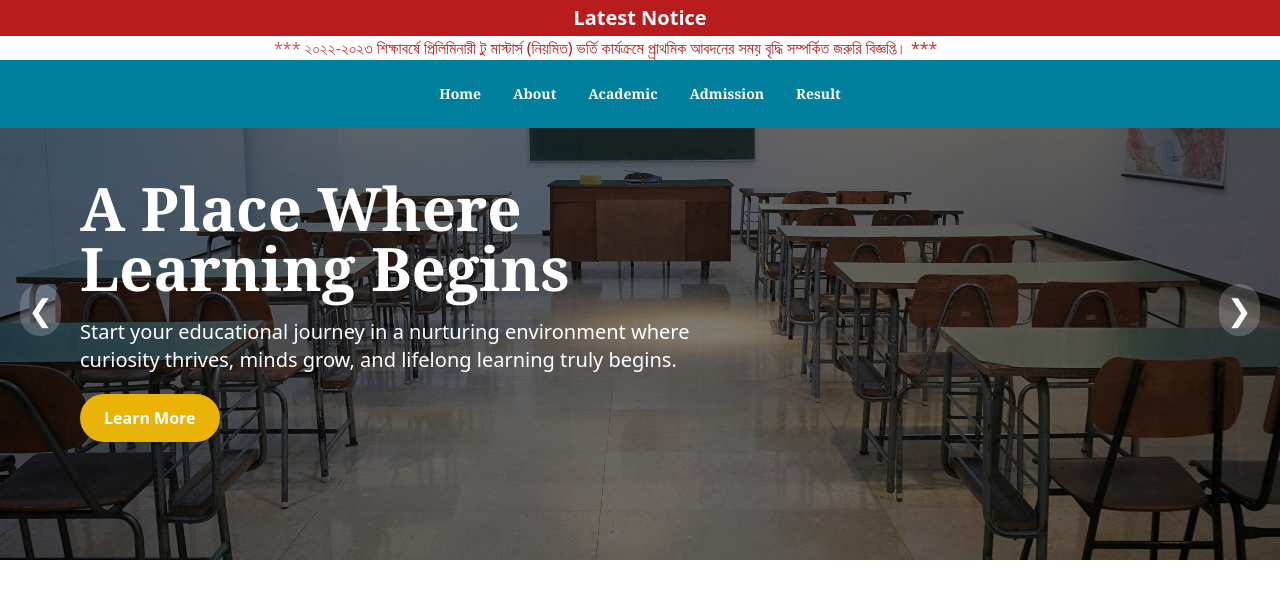
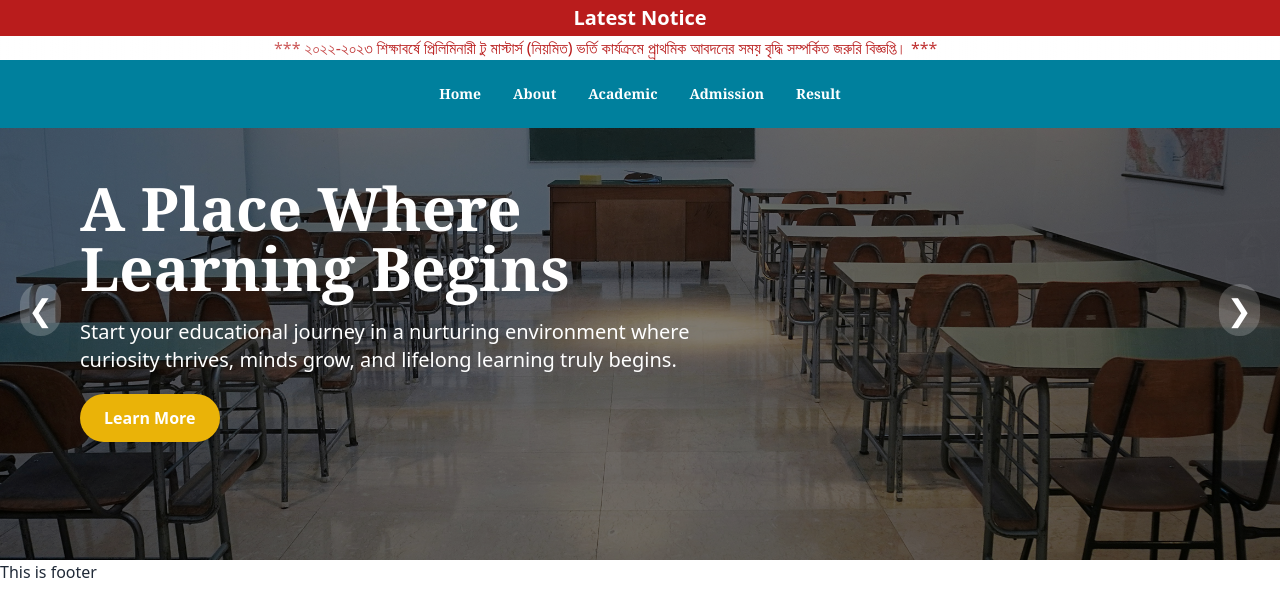
Before and after one commit to Meharaz/Govt-college, a React (Vite) app: page / in a window 1280 px wide. Shown: the top 616 px of the page. Built offline with nearby package versions, Linux system fonts and the light colour scheme.

Commit message:
upper ready

```diff
--- a/src/Layouts/Main/Main.jsx
+++ b/src/Layouts/Main/Main.jsx
@@ -2,6 +2,7 @@ import React from 'react';
 import { Outlet } from 'react-router-dom';
 import Navbar from '../../Shared/NavBar/Navbar';
 import NoticeMarquee from '../../Components/NoticeMarquee/NoticeMarquee';
+import Footer from '../../Shared/Footer/Footer';
 
 const Main = () => {
     return (
@@ -9,6 +10,7 @@ const Main = () => {
             <NoticeMarquee/>
             <Navbar/>
             <Outlet/>
+            <Footer/>
         </div>
     );
 };
```
